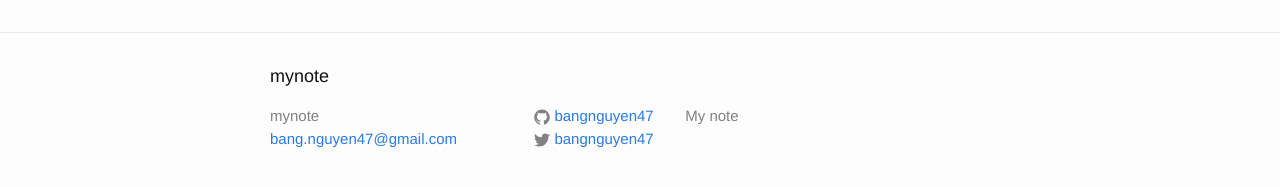
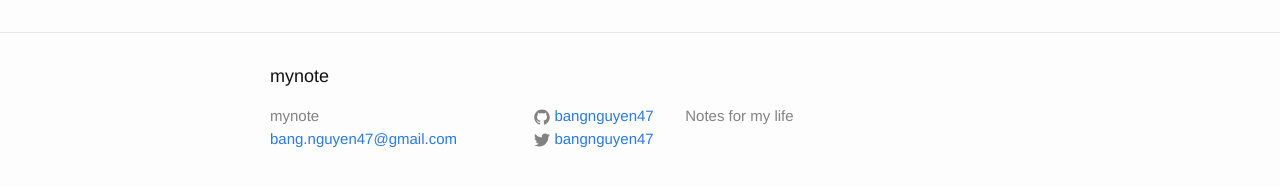
Before and after one commit to bangnguyen47/bangnguyen47.github.io, a Jekyll site: the page built from about.md, in a window 1280 px wide. Shown: the part 318-505 px from the top of the page. Built offline with Jekyll 4.4.1, drawn with Linux system fonts in a browser that asks for light colours.

Commit message:
update index

```diff
--- a/_config.yml
+++ b/_config.yml
@@ -2,7 +2,7 @@
 title: mynote
 email: bang.nguyen47@gmail.com
 description: > # this means to ignore newlines until "baseurl:"
-  My note
+  Notes for my life
 baseurl: "" # the subpath of your site, e.g. /blog/
 url: "http://bangnguyen47.github.io/" # the base hostname & protocol for your site
 twitter_username: bangnguyen47
--- a/index.html
+++ b/index.html
@@ -4,16 +4,13 @@ layout: default
 
 <div class="home">
 
-  <h1 class="page-heading">Posts</h1>
-
   <ul class="post-list">
     {% for post in site.posts %}
       <li>
-        <span class="post-meta">{{ post.date | date: "%b %-d, %Y" }}</span>
-
         <h2>
           <a class="post-link" href="{{ post.url | prepend: site.baseurl }}">{{ post.title }}</a>
         </h2>
+        <span class="post-meta">{{ post.date | date: "%b %-d, %Y" }}</span>
       </li>
     {% endfor %}
   </ul>
```
